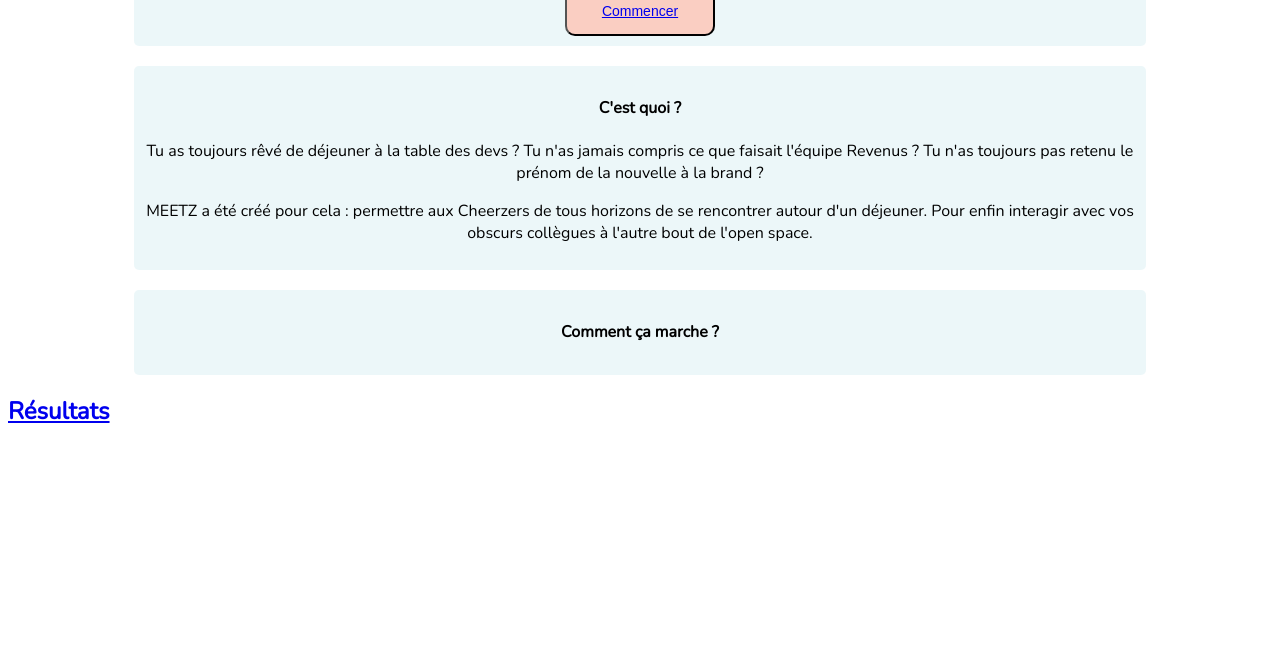
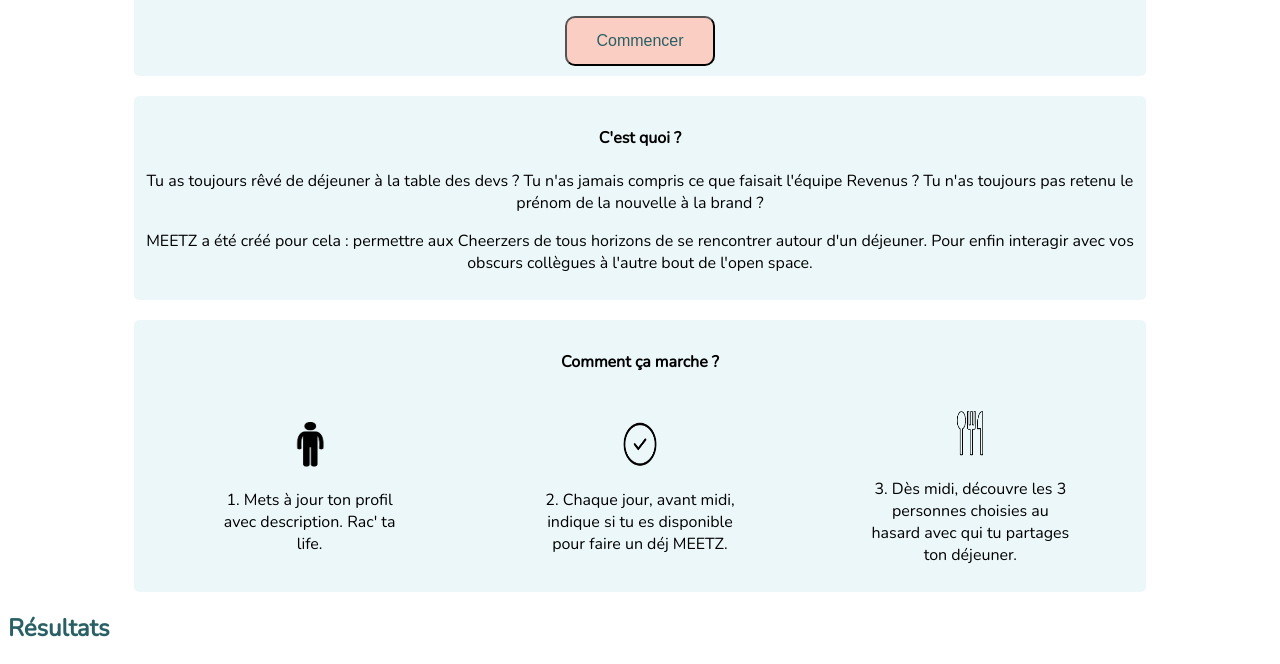
Before and after one commit to cheerz/meetz, a website: page client/index.html in a window 1280 px wide. Shown: the part 633-1297 px from the top of the page. Before the commit the page ends 1080 px from the top, so only its background shows below. Drawn offline with nearby package versions, Linux system fonts and the light colour scheme; no server answers.

Commit message:
design wip

```diff
--- a/client/index.html
+++ b/client/index.html
@@ -32,19 +32,34 @@
           <h4>Comment ça marche ?</h4>
           <div class="steps">
             <div class="step1">
+              <p><img class="picto" src="design/picto1.png" /></p>
+              <p>1. Mets à jour ton profil avec description. Rac' ta life.</p>
+            </div>
 
+            <div class="step2">
+              <p><img class="picto" src="design/picto2.png" /></p>
+              <p>2. Chaque jour, avant midi, indique si tu es disponible pour faire un déj MEETZ.</p>
+            </div>
+
+            <div class="step3">
+              <p><img class="picto" src="design/picto3.png" /></p>
+              <p>3. Dès midi, découvre les 3 personnes choisies au hasard avec qui tu partages ton déjeuner.</p>
             </div>
           </div>
+
         </div>
+
       </div>
+    </div>
+  </div>
 
 
 
 
-      <h2><a href="results.html">Résultats</a></h2>
+  <h2><a href="results.html">Résultats</a></h2>
 
-    </div>
+</div>
 
 
-  </body>
-  </html>
+</body>
+</html>
--- a/client/results.js
+++ b/client/results.js
@@ -22,7 +22,7 @@
 		const cheerzersElement = document.querySelector('.cheerzers')
 		res.forEach(cheerzer => {
 				let el = document.createElement('p')
-				el.innerHTML = cheerzer.name + '<br><img src="photos/'+ cheerzer.name +'.jpg" />'
+				el.innerHTML = cheerzer.name + '<br><img class="result_photo" src="photos/'+ cheerzer.name +'.jpg" />'
 				cheerzersElement.appendChild(el)
 			})
 	})
--- a/client/style.css
+++ b/client/style.css
@@ -8,7 +8,7 @@
 	height: 100%;
 }
 
-img {
+.result_photo {
 	width: 200px;
 	height: 150px;
 }
@@ -18,7 +18,7 @@
 	background-size: cover;
 	border-radius: 5px;
 	width: 50%;
-	height: 150px;
+	height: 180px;
 	margin: auto;
 }
 
@@ -45,8 +45,19 @@
 	border-radius: 5px;
 }
 
-.pictos {
+.steps {
 	display: flex;
+	flex-direction: row;
+}
+
+.step1, .step2, .step3 {
+	width: 200px;
+	margin: auto;
+}
+
+.picto {
+	width: 40px;
+	height: 45px;
 }
 
 button {
@@ -54,5 +65,10 @@
 	width: 150px;
 	height: 50px;
 	border-radius: 10px;
-	font-size: 14px;
+	font-size: 16px;
 }
+
+a, a:visited {
+	color: #296065;
+	text-decoration: none;
+}
```
Also changed, not shown: client/design/picto1.png (added), client/design/picto2.png (added), client/design/picto3.png (added), client/design/picto4.png (added).
